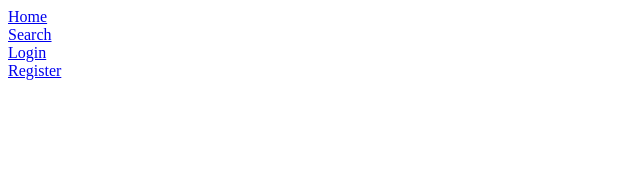
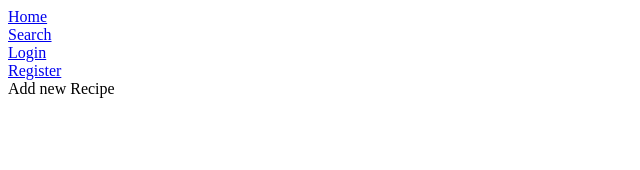
Before and after one commit to superapplejuice/Recipes-React-GraphQL, a React (Create React App) app in the folder client/: page /recipe/add in a window 1280 px wide. Shown: the top 170 px of the page, without its empty margins (0-640 px from the left). Built offline with nearby package versions, Linux system fonts and the light colour scheme; no server answers.

Commit message:
added boilerplate components

```diff
--- a/client/src/components/App.jsx
+++ b/client/src/components/App.jsx
@@ -5,10 +5,12 @@ import history from '../utils/functions/history'
 import withSession from '../utils/functions/withSession'
 
 import Navbar from './Navbar'
-import Home from './Home'
+import Home from './pages/Home'
+import Profile from './pages/Profile'
 import Login from './auth/Login'
 import Register from './auth/Register'
 import Search from './recipe/Search'
+import AddRecipe from './recipe/AddRecipe'
 
 import '../styles/App.css'
 
@@ -18,12 +20,14 @@ const App = ({ refetch }) => {
       <Navbar />
       <Switch>
         <Route exact path='/' component={Home} />
+        <Route path='/profile' component={Profile} />
         <Route path='/auth/login' render={() => <Login refetch={refetch} />} />
         <Route
           path='/auth/register'
           render={() => <Register refetch={refetch} />}
         />
         <Route path='/recipe/search' component={Search} />
+        <Route path='/recipe/add' component={AddRecipe} />
       </Switch>
     </Router>
   )
--- a/client/src/components/Home.jsx
+++ b/client/src/components/pages/Home.jsx
@@ -1,7 +1,7 @@
 import React from 'react'
 import { Query } from 'react-apollo'
 
-import { FETCH_RECIPES } from '../graphql/queries'
+import { FETCH_RECIPES } from '../../graphql/queries'
 
 const Home = () => (
   <div>
--- /dev/null
+++ b/client/src/components/pages/Profile.jsx
@@ -0,0 +1,11 @@
+import React from 'react'
+
+const Profile = () => {
+  return (
+    <div>
+      <div>Profile</div>
+    </div>
+  )
+}
+
+export default Profile
--- /dev/null
+++ b/client/src/components/recipe/AddRecipe.jsx
@@ -0,0 +1,11 @@
+import React from 'react'
+
+const AddRecipe = () => {
+  return (
+    <div>
+      <div>Add new Recipe</div>
+    </div>
+  )
+}
+
+export default AddRecipe
```
